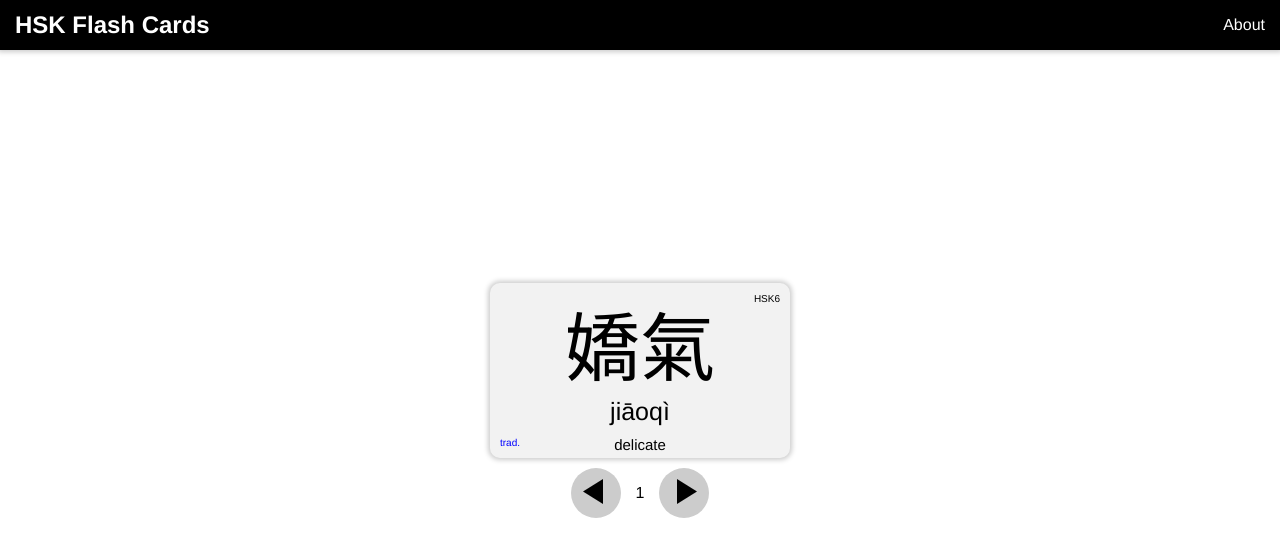
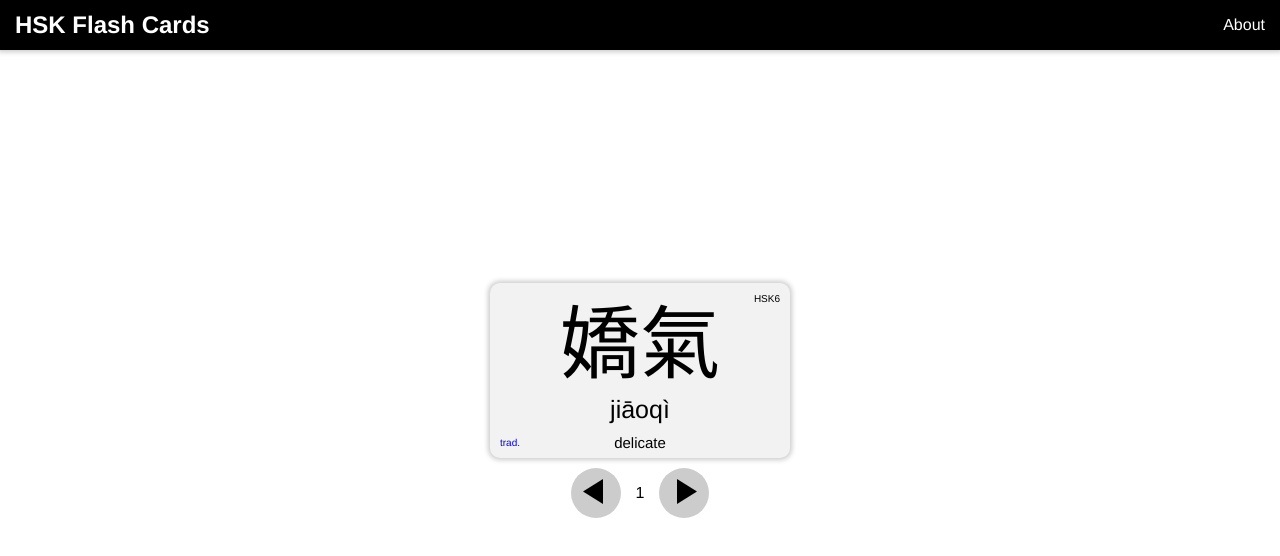
Before and after one commit to richardscollin/tonepairs, a plain HTML site: page index.html in a window 1280 px wide. Drawn offline with Linux system fonts and the light colour scheme.

Commit message:
Update site

```diff
--- a/index.html
+++ b/index.html
@@ -65,9 +65,19 @@ body {
 </template>
 <style>
 
+flash-card {
+  width: 100%;
+}
+.flash-card-wrapper {
+  display: flex;
+  flex-direction: column;
+  justify-content: center;
+  align-items: center;
+}
 .flash-card {
-  position:relative;
-  width: 300px;
+  position: relative;
+  width: 85%;
+  max-width: 300px;
   height: 175px;
 
   background-color: rgba(0,0,0,.05);
@@ -85,7 +95,7 @@ body {
 }
 .flash-card-title {
   margin-top: 10px;
-  font-size: 75px;
+  font-size: 5em;
 
   text-decoration: none;
   color: black;
@@ -95,7 +105,7 @@ body {
   font-size: 25px;
 }
 .flash-card-english {
-  margin-bottom: 10px;
+  margin-bottom: 20px;
   font-size: 15px;
 }
 .flash-card-label:hover {
--- a/sw.js
+++ b/sw.js
@@ -1,4 +1,4 @@
-const cacheName = "tone-0.0.4";
+const cacheName = "tone-0.0.5";
 const cacheFiles = [
   "./",
   "index.html",
```
